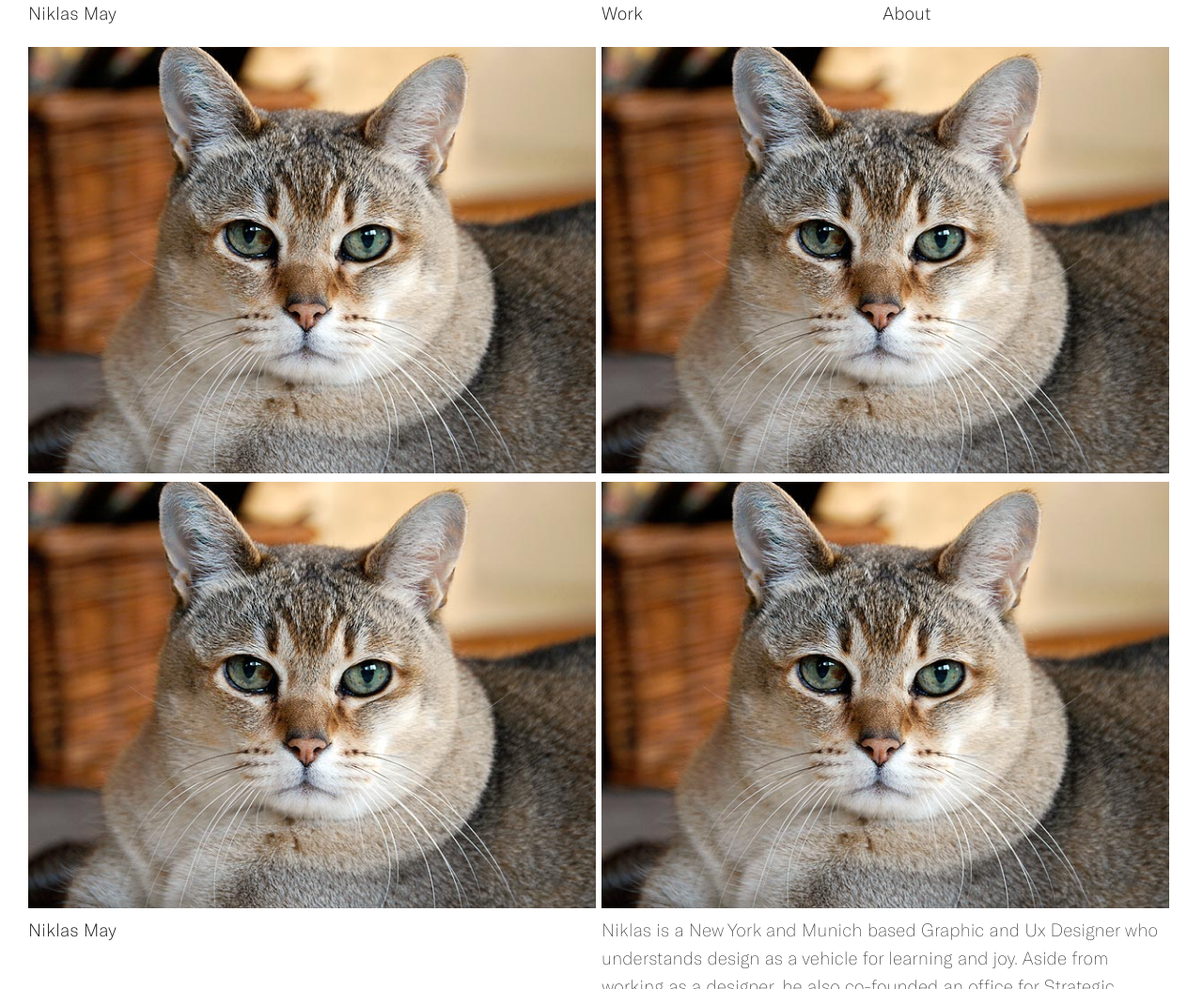
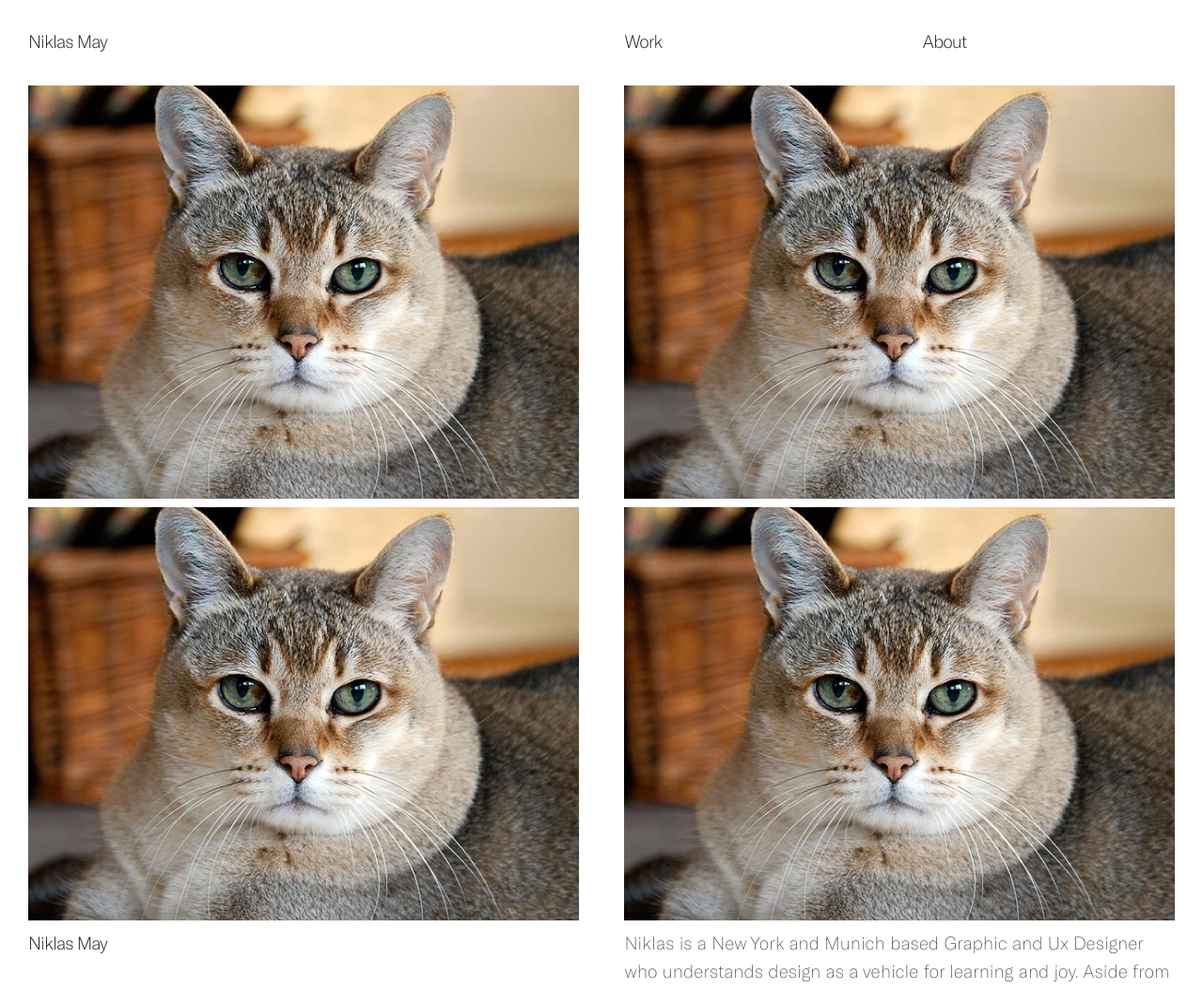
Before and after one commit to qclin/niklas-grid, a plain HTML site: page index.html in a window 1280 px wide. Shown: the top 1053 px of the page at 94% size. Drawn offline with Linux system fonts and the light colour scheme.

Commit message:
reset grid to original

```diff
--- a/css/custom.css
+++ b/css/custom.css
@@ -6,7 +6,13 @@
   padding: 0 30px;
 }
 
-.column, .columns {
+@media (min-width: 550px) {
+  .container{
+    width: 100%;
+    padding: 0 30px;
+  }
+
+/*.column, .columns {
     margin-left: .5%;
 }
 
@@ -21,11 +27,7 @@
   }
 }
 
-@media (min-width: 550px) {
-  .container{
-    width: 100%;
-    padding: 0 30px;
-  }
+
 
   .column, .columns {
       margin-left: .5%;
@@ -42,7 +44,7 @@
 .float-right{
   float: right;
 }
-
+*/
 .project-navigation{
   margin: 1em 0 3em 0;
 }
@@ -52,7 +54,7 @@
 body{
   font-family: 'gt_americathin';
   font-size: 1.9em;
-  line-height: 30px;
+  line-height: 1.6em;
   padding-bottom: 3em;
 
 }
@@ -70,6 +72,7 @@ h1{
 h2{
   font-size: 1.9rem;
   line-height: 30px;
+  margin-bottom: 1.6em;
 
 }
 h3{
@@ -84,21 +87,27 @@ p{
   font-size: 1.5rem;
   margin: 0;
 }
-.img-fit{
+/*.img-fit{
   max-width: 100%;
-}
+}*/
 
 
 /* Layout */
 
-img{
-  margin: 0;
-  padding: 0;
+.navigation{
+  padding-top: 1.6em;
+}
+
+.thumb{
+  width: 100%;
 }
 
 .row{
   margin: 0;
   padding: 0;
+}
+.project-image{
+  object-fit: cover;
 }
 
 .project-image:hover{
--- a/css/skeleton.css
+++ b/css/skeleton.css
@@ -136,21 +136,21 @@ h1, h2, h3, h4, h5, h6 {
   margin-bottom: 2rem;
   font-weight: 300; }
 h1 { font-size: 4.0rem; line-height: 1.2;  letter-spacing: -.1rem;}
-/*h2 { font-size: 3.6rem; line-height: 1.25; letter-spacing: -.1rem; }*/
+h2 { font-size: 3.6rem; line-height: 1.25; letter-spacing: -.1rem; }
 h3 { font-size: 3.0rem; line-height: 1.3;  letter-spacing: -.1rem; }
 h4 { font-size: 2.4rem; line-height: 1.35; letter-spacing: -.08rem; }
 h5 { font-size: 1.8rem; line-height: 1.5;  letter-spacing: -.05rem; }
 h6 { font-size: 1.5rem; line-height: 1.6;  letter-spacing: 0; }
 
 /* Larger than phablet */
-@media (min-width: 550px) {
+/*@media (min-width: 550px) {
   h1 { font-size: 5.0rem; }
-  /*h2 { font-size: 4.2rem; }*/
+  h2 { font-size: 4.2rem; }
   h3 { font-size: 3.6rem; }
   h4 { font-size: 3.0rem; }
   h5 { font-size: 2.4rem; }
   h6 { font-size: 1.5rem; }
-}
+}*/
 
 p {
   margin-top: 0; }
@@ -404,16 +404,16 @@ there.
 
 
 /* Larger than mobile */
-@media (min-width: 400px) {}
+/*@media (min-width: 400px) {}*/
 
 /* Larger than phablet (also point when grid becomes active) */
-@media (min-width: 550px) {}
+/*@media (min-width: 550px) {}*/
 
 /* Larger than tablet */
-@media (min-width: 750px) {}
+/*@media (min-width: 750px) {}*/
 
 /* Larger than desktop */
-@media (min-width: 1000px) {}
+/*@media (min-width: 1000px) {}*/
 
 /* Larger than Desktop HD */
-@media (min-width: 1200px) {}
+/*@media (min-width: 1200px) {}*/
--- a/index.html
+++ b/index.html
@@ -11,10 +11,6 @@
   <!-- Mobile Specific Metas
   –––––––––––––––––––––––––––––––––––––––––––––––––– -->
   <meta name="viewport" content="width=device-width, initial-scale=1">
-
-  <!-- FONT
-  –––––––––––––––––––––––––––––––––––––––––––––––––– -->
-  <link href="//fonts.googleapis.com/css?family=Raleway:400,300,600" rel="stylesheet" type="text/css">
 
   <!-- CSS
   –––––––––––––––––––––––––––––––––––––––––––––––––– -->
@@ -30,7 +26,7 @@
 <body>
   <!-- Header section
   –––––––––––––––––––––––––––––––––––––––––––––––––– -->
-  <nav class="container">
+  <nav class="container navigation">
     <div class="row">
       <div class="one-half column">
         <h2> Niklas May </h2>
@@ -46,12 +42,13 @@
 
   <!-- Project showcase section
   –––––––––––––––––––––––––––––––––––––––––––––––––– -->
+
   <section class="container">
     <div class="row">
       <div class="one-half column project-info" >
         <a href="./projects/flux_mono.html ">
           <div class="project-title"><p> Flux Mono </p> </div>
-          <img alt="project title" class="u-max-full-width" src="./images/cat.jpg"/>
+          <img alt="project title" class="thumb" src="./images/cat.jpg"/>
         </a>
       </div>
 
@@ -60,7 +57,7 @@
         <a href="./projects/ihk.html">
 
           <div class="project-title"><p> Bavarian Chamber for Indsutry and Commerce </p> </div>
-          <img alt="project title" class="u-max-full-width" src="./images/cat.jpg"/>
+          <img alt="project title" class="thumb" src="./images/cat.jpg"/>
         </a>
       </div>
 
@@ -70,18 +67,19 @@
       <div class="one-half column project-info">
         <a href="./projects/deutsche_bahn_branding.html">
           <div class="project-title"><p>  deutsche_bahn_branding </p> </div>
-          <img alt="text text" class="u-max-full-width" src="./images/cat.jpg"/>
+          <img alt="text text" class="thumb" src="./images/cat.jpg"/>
         </a>
       </div>
       <div class="one-half column project-info" >
         <a href="./projects/siemens_news_center.html">
 
           <div class="project-title"><p> siemens_news_center </p> </div>
-          <img alt="project title" class="u-max-full-width" src="./images/cat.jpg"/>
+          <img alt="project title" class="thumb" src="./images/cat.jpg"/>
         </a>
       </div>
     </div>
   </section>
+ <!--   -->
 
   <!-- About me section
   –––––––––––––––––––––––––––––––––––––––––––––––––– -->
```
Also changed, not shown: projects/deutsche_bahn_branding.html (+2 -2 lines), 1 other file.
